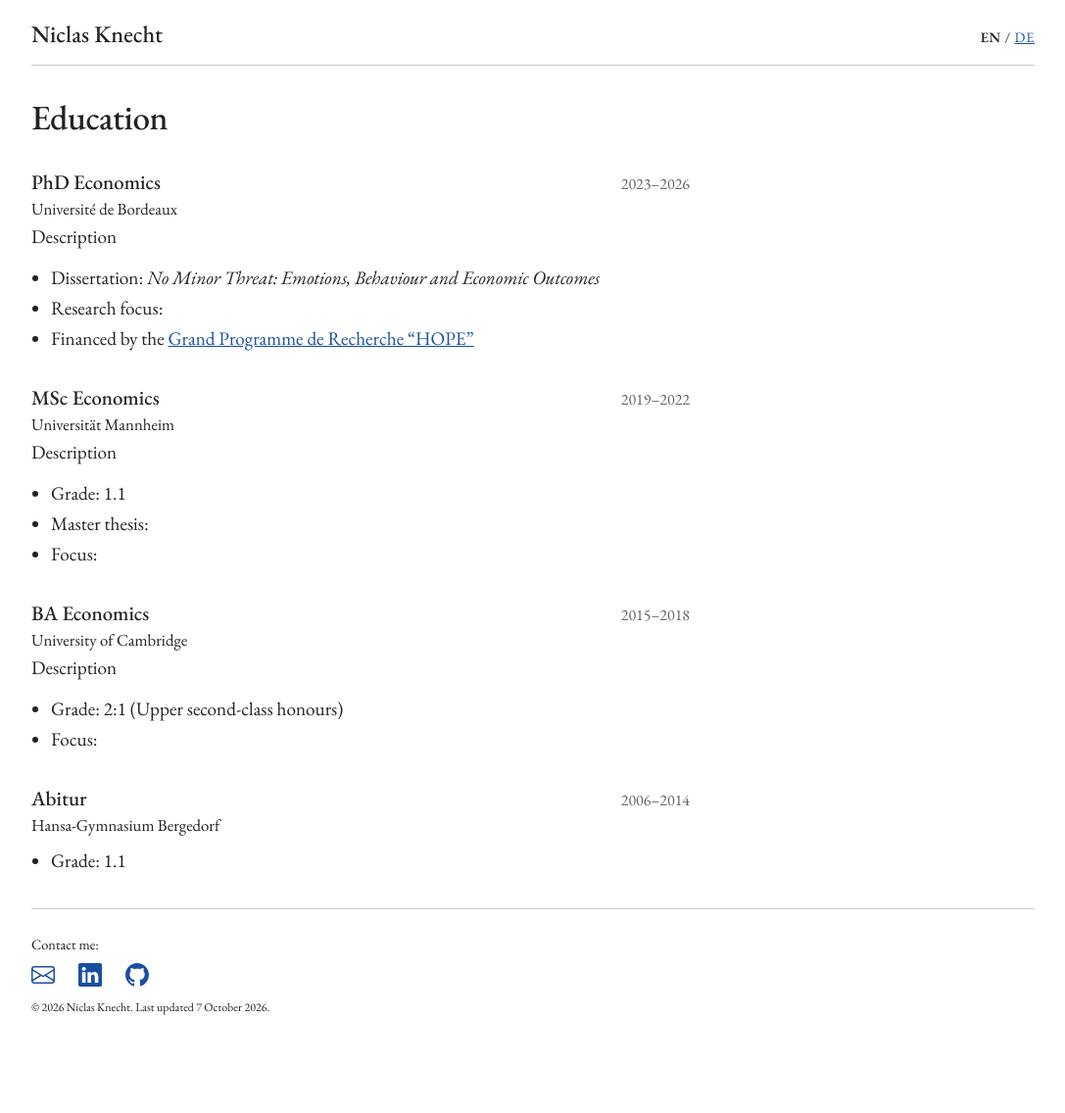
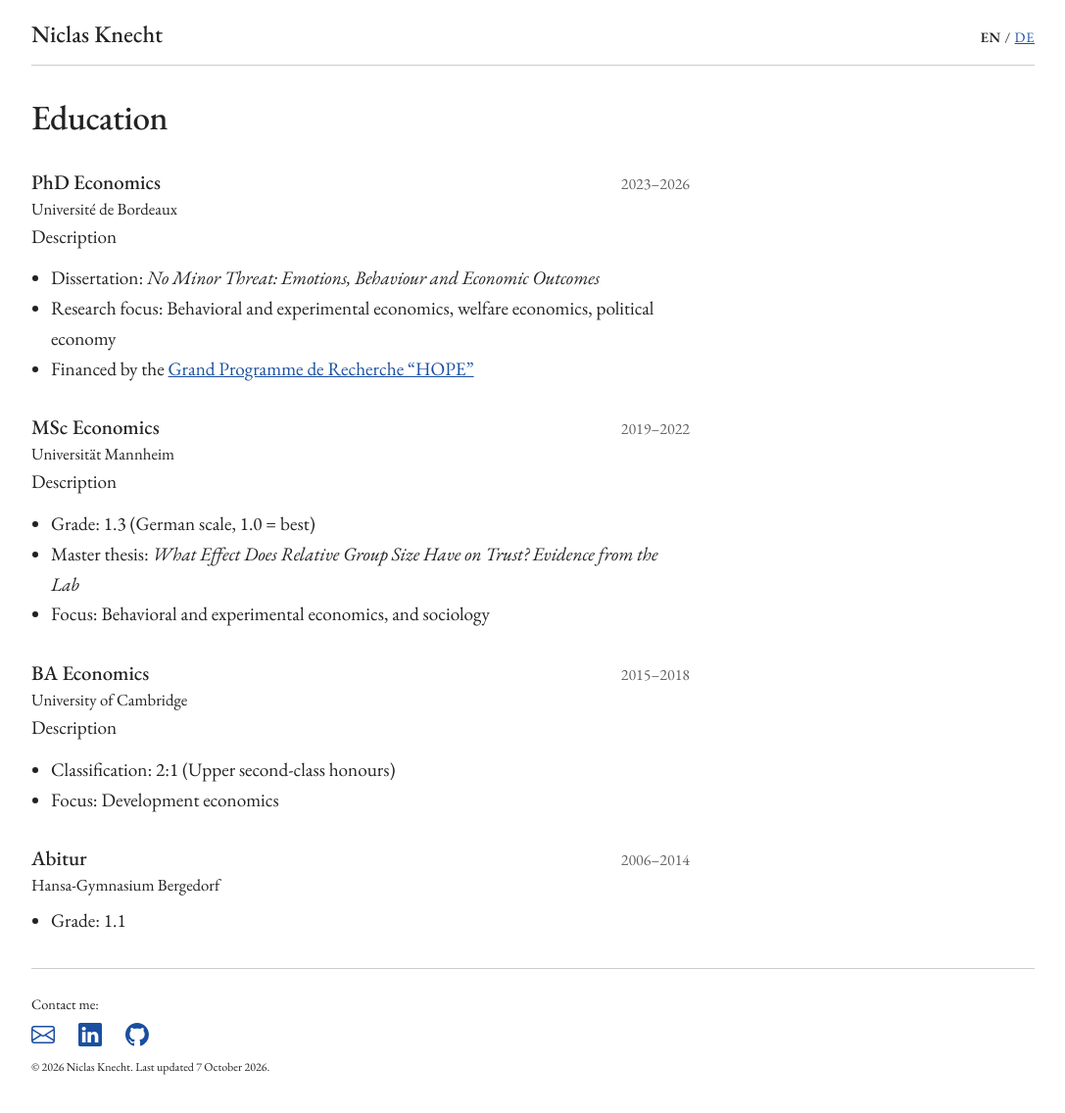
Before and after one commit to NiclasKnecht/niclasknecht.github.io, a Jekyll site: the page built from _content/education.md, in a window 1280 px wide and 1139 px high. Shown: the top 1136 px of the window at 98% size, without its empty margins (96-1183 px from the left). Built offline with Jekyll 4.4.1, drawn with Linux system fonts in a browser that asks for light colours.

Commit message:
Revise education section in education.md
Updated education details including grades and research focus.

```diff
--- a/_content/education.md
+++ b/_content/education.md
@@ -19,7 +19,7 @@ entries:
 Description
 
 - Dissertation: *No Minor Threat: Emotions, Behaviour and Economic Outcomes*
-- Research focus:
+- Research focus: Behavioral and experimental economics, welfare economics, political economy
 - Financed by the [Grand Programme de Recherche "HOPE"](https://www.bse.u-bordeaux.fr/recherche/grand-programme-de-recherche-hope/)
 
 ## MSc Economics <span>2019–2022</span> {#msc-economics}
@@ -27,17 +27,17 @@ Description
 
 Description
 
-- Grade: 1.1
-- Master thesis:
-- Focus:
+- Grade: 1.3 (German scale, 1.0 = best)
+- Master thesis: *What Effect Does Relative Group Size Have on Trust? Evidence from the Lab*
+- Focus: Behavioral and experimental economics, and sociology
 
 ## BA Economics <span>2015–2018</span> {#ba-economics}
 ### [University of Cambridge](https://www.econ.cam.ac.uk/)
 
 Description
 
-- Grade: 2:1 (Upper second-class honours)
-- Focus:
+- Classification: 2:1 (Upper second-class honours)
+- Focus: Development economics
 
 ## Abitur <span>2006–2014</span> {#abitur}
 ### [Hansa-Gymnasium Bergedorf](https://www.hansa-gymnasium.de/)
```
